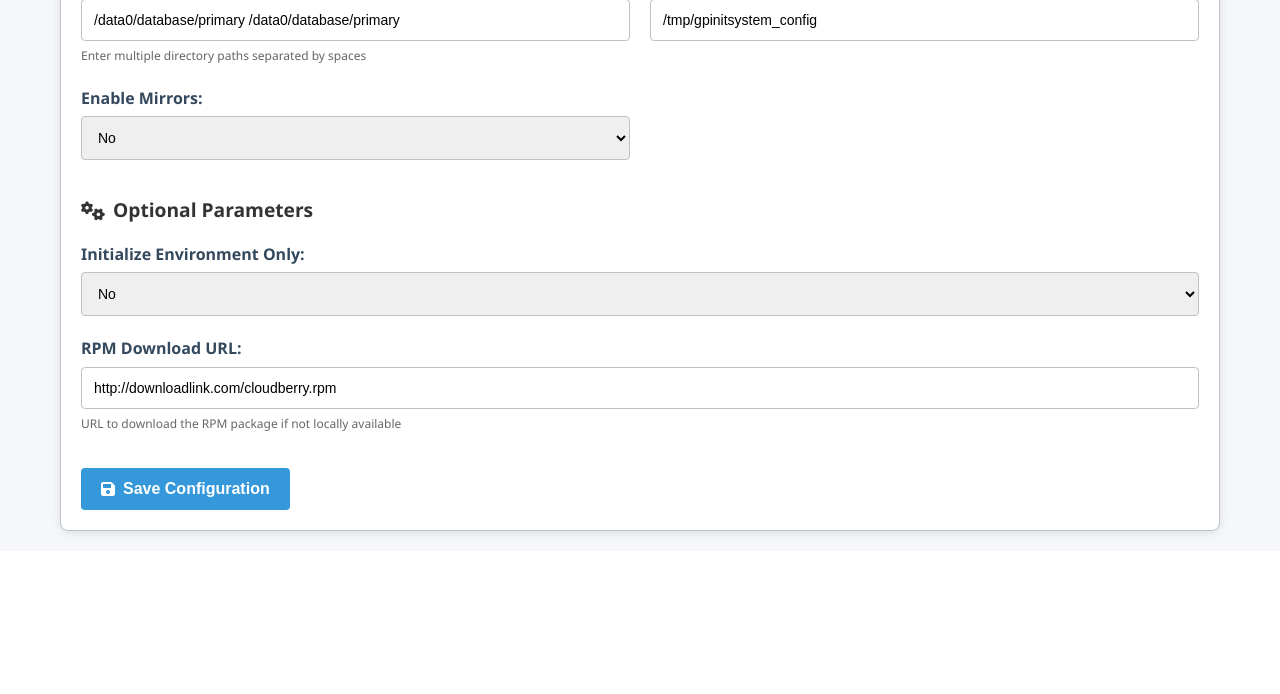
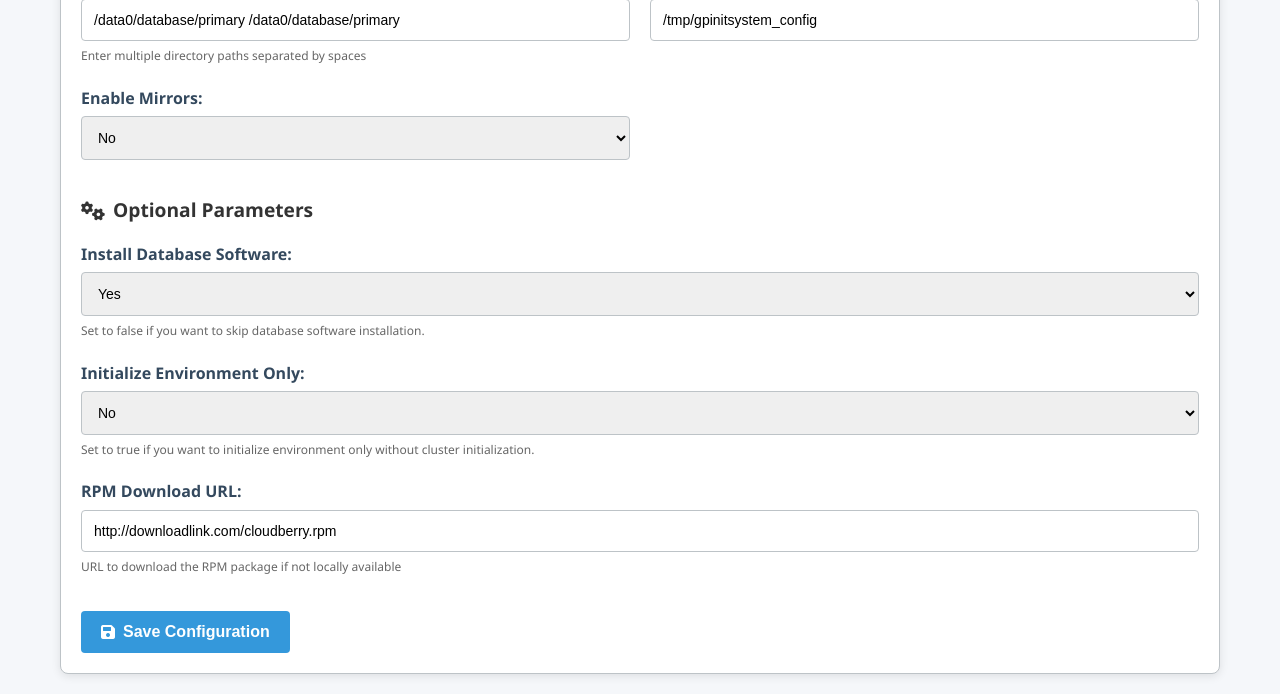
Before and after one commit to cloudberry-fe/cbdbtools, a Flask app: page / in a window 1280 px wide. Shown: the part 1526-2220 px from the top of the page. Before the commit the page ends 2065 px from the top, so only its background shows below. Run offline with Flask 3, Linux system fonts and the light colour scheme; parts of the project's set-up code (start-up, migrations or seed data) failed here and were passed over.

Commit message:
update configuration setting GUI

```diff
--- a/templates/index.html
+++ b/templates/index.html
@@ -754,11 +754,21 @@
                 <div class="form-row">
                     <div class="form-col">
                         <div class="form-group">
+                            <label for="INSTALL_DB_SOFTWARE">Install Database Software:</label>
+                            <select id="INSTALL_DB_SOFTWARE" name="INSTALL_DB_SOFTWARE">
+                                <option value="true" {% if params.get('INSTALL_DB_SOFTWARE') == 'true' %}selected{% endif %}>Yes</option>
+                                <option value="false" {% if params.get('INSTALL_DB_SOFTWARE') == 'false' %}selected{% endif %}>No</option>
+                            </select>
+                            <small class="form-text">Set to false if you want to skip database software installation.</small>
+                        </div>
+
+                        <div class="form-group">
                             <label for="INIT_ENV_ONLY">Initialize Environment Only:</label>
                             <select id="INIT_ENV_ONLY" name="INIT_ENV_ONLY">
                                 <option value="false" {% if params.get('INIT_ENV_ONLY') == 'false' %}selected{% endif %}>No</option>
                                 <option value="true" {% if params.get('INIT_ENV_ONLY') == 'true' %}selected{% endif %}>Yes</option>
                             </select>
+                            <small class="form-text">Set to true if you want to initialize environment only without cluster initialization.</small>
                         </div>
 
                         <div class="form-group">
```
Also changed, not shown: 1 other file.
